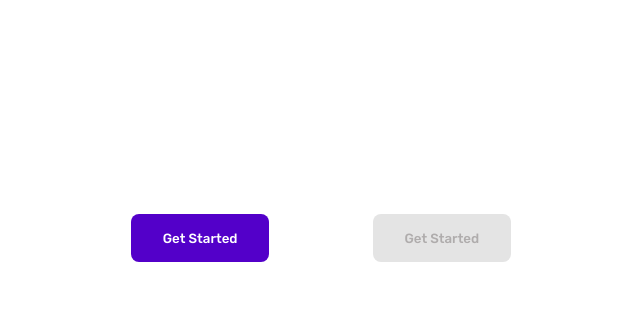
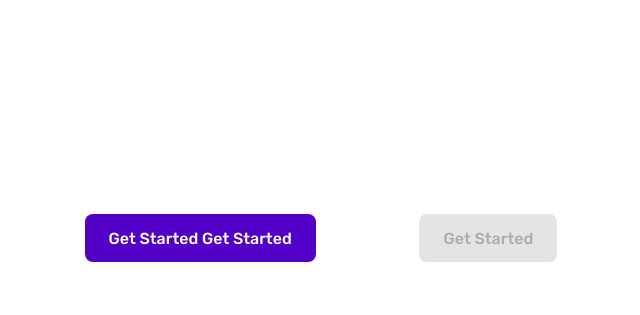
Before and after one commit to DashechkaYa/button, a plain HTML site: page index.html in a window 1280 px wide. Shown: the part 36-351 px from the top of the page, without its empty margins (319-959 px from the left). Drawn offline with Linux system fonts and the light colour scheme.

Commit message:
Update button styles and disable one button

```diff
--- a/index.html
+++ b/index.html
@@ -13,8 +13,8 @@
 
   <form action="" method="">
     <div class="align">
-      <button type="submit" class="common working">Get Started</button>
-      <button type="submit" class="common disabled" disabled>Get Started</button>
+      <button class="button">Get Started Get Started</button>
+      <button class="button" disabled>Get Started</button>
     </div>
   </form>
 
--- a/style/style.css
+++ b/style/style.css
@@ -12,36 +12,40 @@
   margin: 200px auto;
 }
 
-.common {
+.button {
+  cursor: pointer;
   margin: 50px;
-  padding: 12px, 24px, 12px, 24px;
+  padding: 0 24px;
   height: 48px;
-  width: 138px;
+  min-width: 138px;
   border-radius: 8px;
-  border: 0px;
+  white-space: nowrap;
+  font-size: 16px;
+  font-weight: 500;
+  background-color: #5300c9;
+  color: #ffffff;
+  box-shadow: 0 0 0 0 rgba(83, 0, 201, 0.2);
+  border: none;
+  transition-property: background-color box-shadow;
+  transition-timing-function: ease;
+  transition-duration: 0.2s;
 }
 
-.working {
-  background-color: #5300c9;
-  color: #ffffff;
-}
-
-.working:hover {
+.button:hover {
   background-color: #8647e0;
 }
 
-.working:focus {
+.button:active {
+  background-color: #4400a5;
+}
+
+.button:focus {
   background-color: #5300c9;
-  /* border: 3px;
-  border-color: #ff226c; */
   box-shadow: 0 0 0 3px #dcc3ff;
 }
 
-.working:active {
-  background-color: #4400a5;
-}
-
-.disabled {
+.button:disabled {
   background-color: #e4e4e4;
   color: #afacac;
+  cursor: not-allowed;
 }
```
